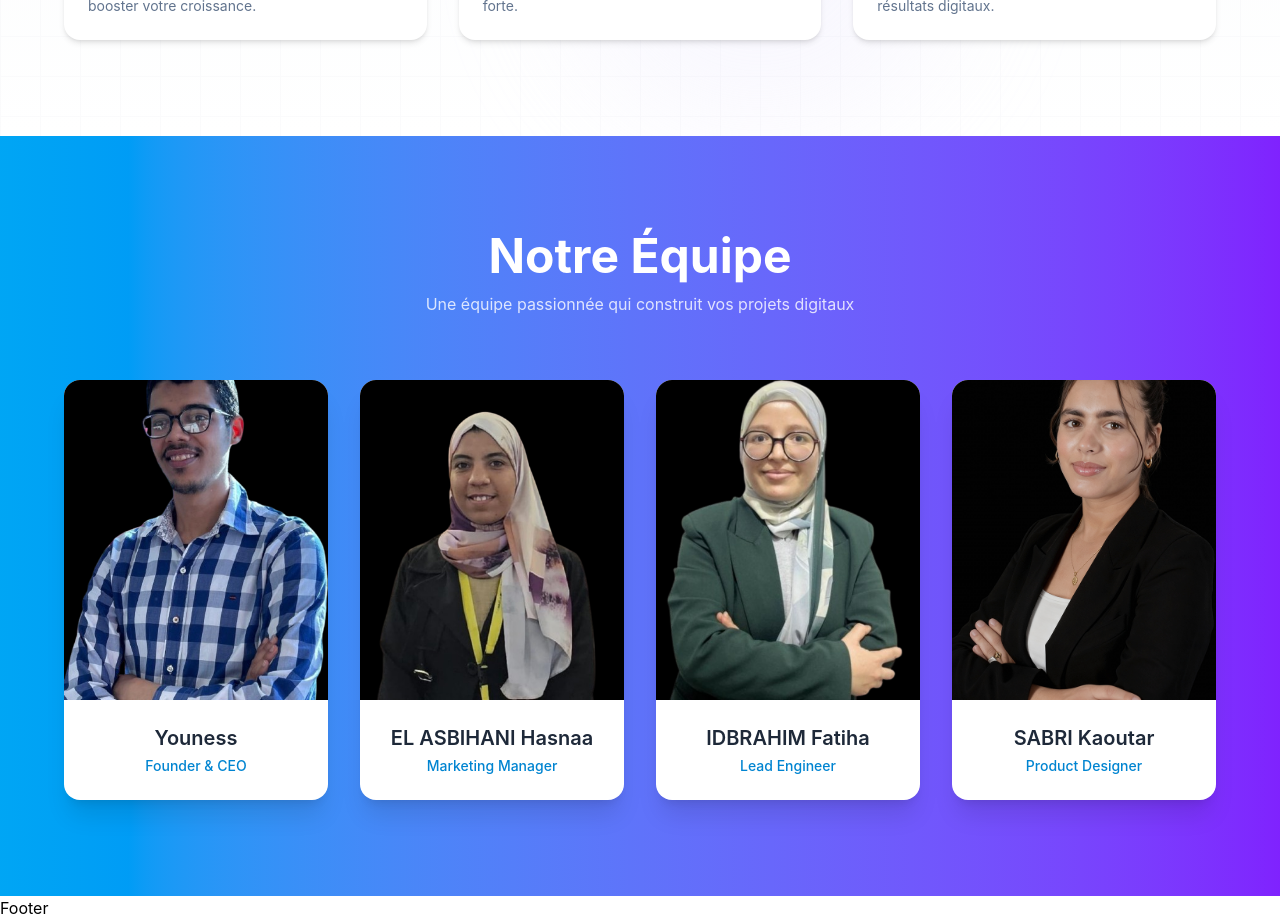
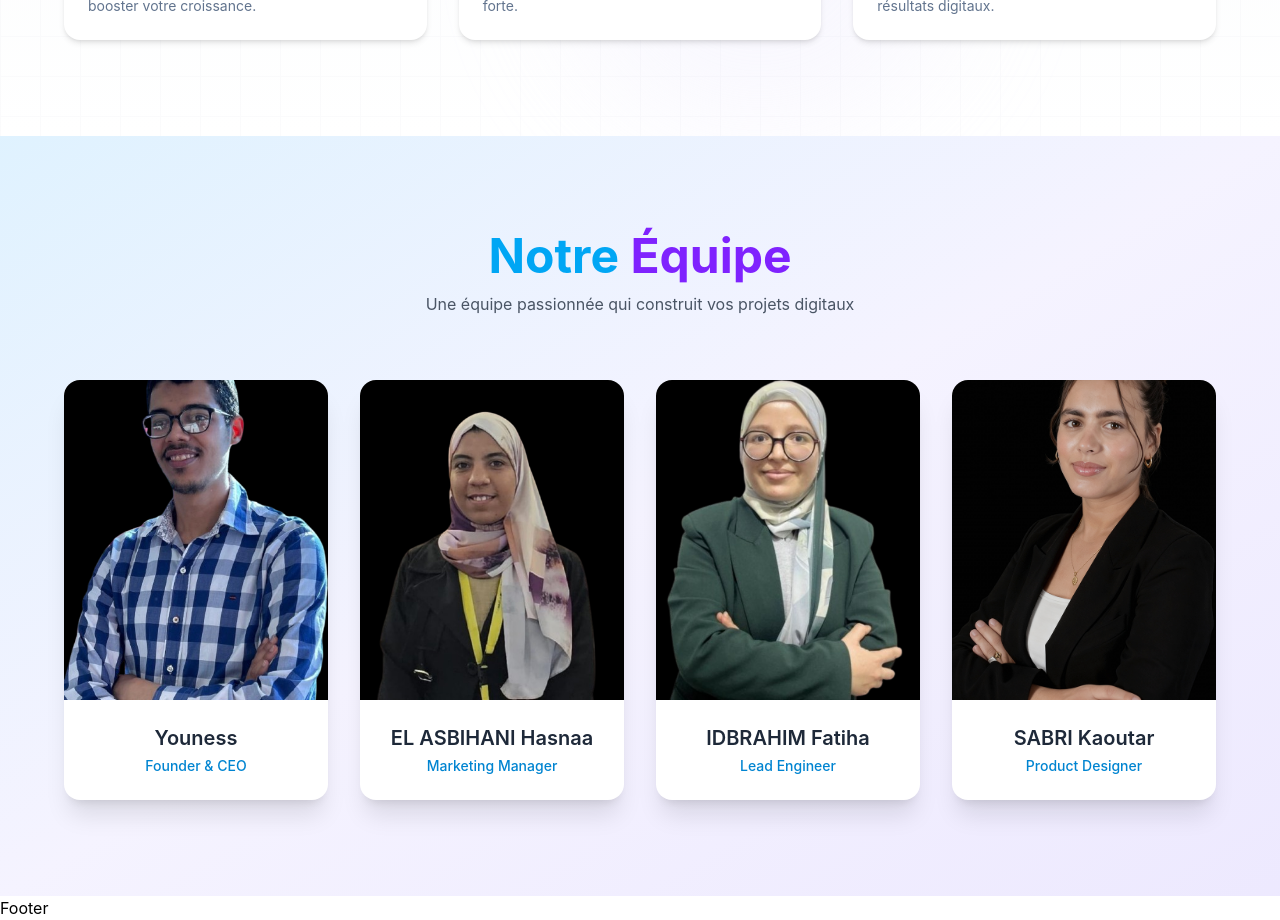
Before and after one commit to younesschalkhane/Triova-Media, a React (Vite) app in the folder frontend/client/: page /Notre-agence in a window 1280 px wide. Shown: the part 1760-2680 px from the top of the page. Built offline with nearby package versions, Linux system fonts and the light colour scheme.

Commit message:
final partie notre agence

```diff
--- a/frontend/client/Pages/NotreAgence.jsx
+++ b/frontend/client/Pages/NotreAgence.jsx
@@ -143,13 +143,13 @@ function NotreAgence() {
       </section>
 
       {/* ================= TEAM SECTION ================= */}
-      <section className="py-24 px-6 bg-gradient-to-r from-sky-500 to-violet-600">
+      <section className="py-24 px-6 bg-gradient-to-br  from-sky-100 via-violet-50 to-violet-100">
 
         <div className="max-w-6xl mx-auto text-center mb-16">
-          <h2 className="text-4xl md:text-5xl font-bold text-white">
-            Notre Équipe
+          <h2 className="text-4xl md:text-5xl font-bold ">
+           <span className="text-sky-500">Notre</span>    <span className="text-violet-600">Équipe</span>
           </h2>
-          <p className="text-white/80 mt-3">
+          <p className="text-gray-600 mt-3">
             Une équipe passionnée qui construit vos projets digitaux
           </p>
         </div>
```
